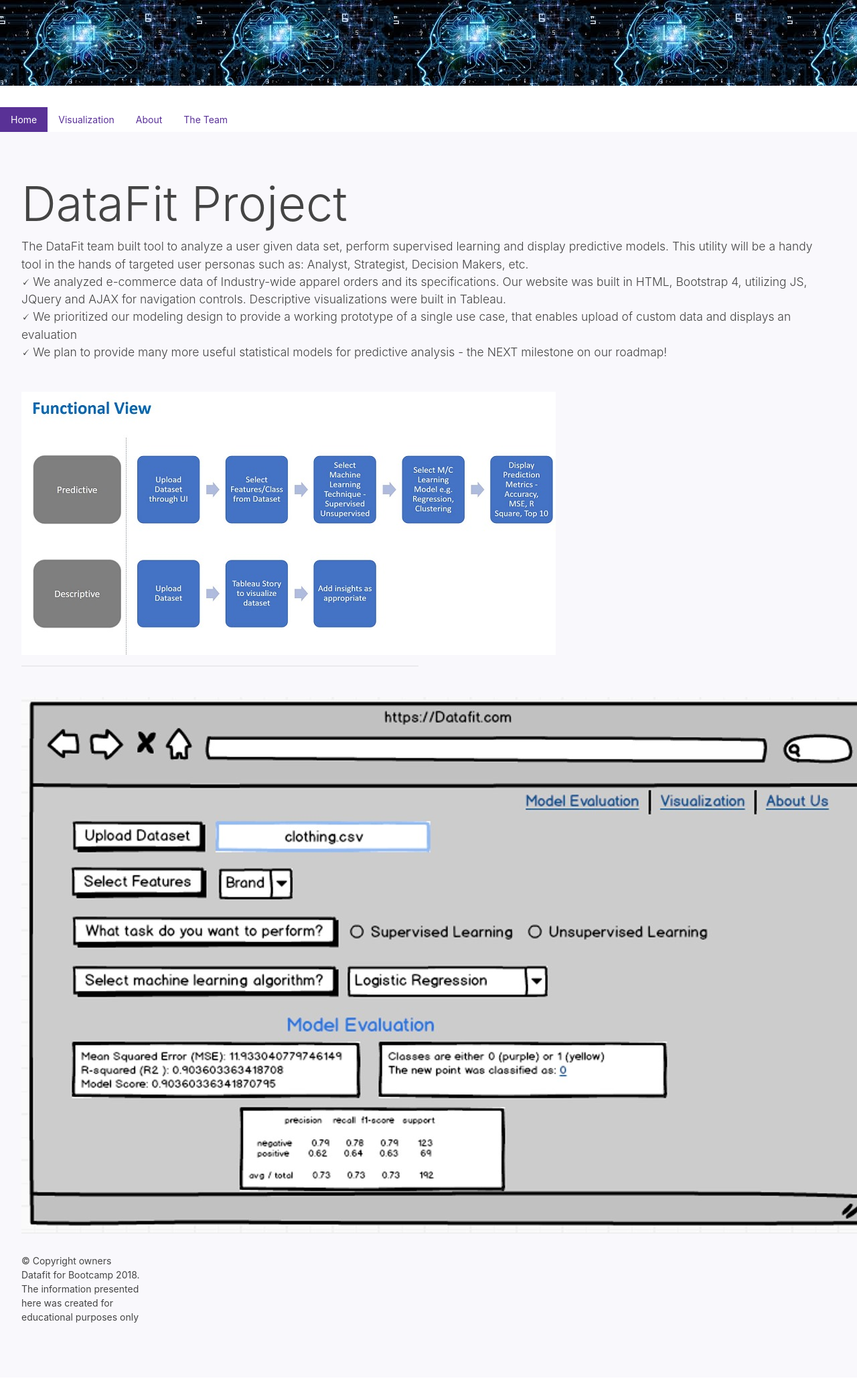
After one commit to DataRobots/datafit, a Flask app: page /projectlc in a window 1280 px wide. The commit adds this page. Shown: the whole page at 67% size. Run offline with Flask 2, Linux system fonts and the light colour scheme; parts of the project's set-up code (start-up, migrations or seed data) failed here and were passed over.

Commit message:
added new tab

```diff
--- a/Datafit/Templates/about.html
+++ b/Datafit/Templates/about.html
@@ -25,8 +25,11 @@
           <li class="nav-item">
               <a class="nav-link" href="{{url_for('visualization')}}">Visualization</a>
             </li>
+            <li class="nav-item">
+            <a class="nav-link" href="{{url_for('projectlc')}}">About</a>
+          </li>
           <li class="nav-item">
-            <a class="nav-link" href="{{url_for('about')}}">About</a>
+            <a class="nav-link" href="{{url_for('about')}}">The Team</a>
           </li>
         </ul>
     </div>
--- /dev/null
+++ b/Datafit/Templates/process.html
@@ -0,0 +1,67 @@
+<!DOCTYPE html>
+<html lang="en">
+  <head>
+    <meta charset="utf-8">
+    <title>DataFit</title>
+    <meta name="viewport" content="width=device-width, initial-scale=1">
+    <link rel="stylesheet" href="https://bootswatch.com/4/pulse/bootstrap.min.css">
+    <link href="https://fonts.googleapis.com/css?family=Ubuntu" rel="stylesheet">
+    <style type="text/css">
+      .bg-cover {
+          background-image: url('../static/ML.jpg');
+      }
+  </style>
+  </head>
+<body>
+  <div class="jumbotron jumbotron bg-cover text-center" >
+    <div class="overlay"></div>
+    <div class="container"></div>
+  </div>
+  <div>
+      <ul class="nav nav-pills">
+             <li class="nav-item">
+            <a class="nav-link active" href="{{url_for('index')}}">Home</a>
+          </li>
+          <li class="nav-item">
+              <a class="nav-link" href="{{url_for('visualization')}}">Visualization</a>
+            </li>
+            <li class="nav-item">
+            <a class="nav-link" href="{{url_for('projectlc')}}">About</a>
+          </li>
+          <li class="nav-item">
+            <a class="nav-link" href="{{url_for('about')}}">The Team</a>
+          </li>
+        </ul>
+    </div>
+    <div class="jumbotron">
+        <h1 class="display-3">DataFit Project</h1>
+        <p class="lead">The DataFit team built tool to analyze a user given data set, perform supervised learning and display predictive models.
+          This utility will be a handy tool in the hands of targeted user personas such as: Analyst, Strategist, Decision Makers, etc.
+
+          <br />&#128504; We analyzed e-commerce data of Industry-wide apparel orders and its specifications. Our website was built in HTML, Bootstrap 4, utilizing JS, JQuery and AJAX for navigation controls. Descriptive visualizations were built in Tableau.
+          <br />&#128504; We prioritized our modeling design to provide a working prototype of a single use case, that enables upload of custom data and displays an evaluation
+          <br />&#128504; We plan to provide many  more useful statistical models for predictive analysis - the NEXT milestone on our roadmap!
+
+
+        </p>
+    <div>
+    <div class="row" style="padding-top: 30px">
+        <div class="col-md-6">
+                <img  src="../static/func.jpg" />
+    <div>
+      <hr>
+
+      <div class="row" style="padding-top: 30px">
+        <div class="col-md-4">
+                <img display: block;" src="../static/prototype.jpg" />
+    <div>
+      <!-- <footer class="footer" style="padding-top: 30px">
+        <span class="bottom">The information presented here was created for educational purposes only © Copyright Datafit-Owners for Bootcamp 2018.</span>
+      </footer> -->
+      <footer class="footer" style="padding-top: 30px">
+        <p>© Copyright owners Datafit for Bootcamp 2018. The information presented here was created for educational purposes only </p>
+      </footer>
+    </div>
+  </body>
+
+</html>
--- a/Datafit/Templates/visualization.html
+++ b/Datafit/Templates/visualization.html
@@ -38,8 +38,11 @@
           <li class="nav-item">
               <a class="nav-link" href="{{url_for('visualization')}}">Visualization</a>
             </li>
+           <li class="nav-item">
+            <a class="nav-link" href="{{url_for('projectlc')}}">About</a>
+          </li>
           <li class="nav-item">
-            <a class="nav-link" href="{{url_for('about')}}">About</a>
+            <a class="nav-link" href="{{url_for('about')}}">The Team</a>
           </li>
         </ul>
 
--- a/Datafit/app.py
+++ b/Datafit/app.py
@@ -48,6 +48,10 @@ def visualization():
     """Return the homepage."""
     return render_template("visualization.html")
 
+@app.route("/projectlc")
+def projectlc():
+    """Return the homepage."""
+    return render_template("process.html")
 
 # @app.route("/",methods=['GET', 'POST'])
 # def index():
```
Also changed, not shown: Datafit/Templates/index.html (+7 -4 lines), Datafit/Static/Func.jpg (added), Datafit/Static/prototype.jpg (added).
